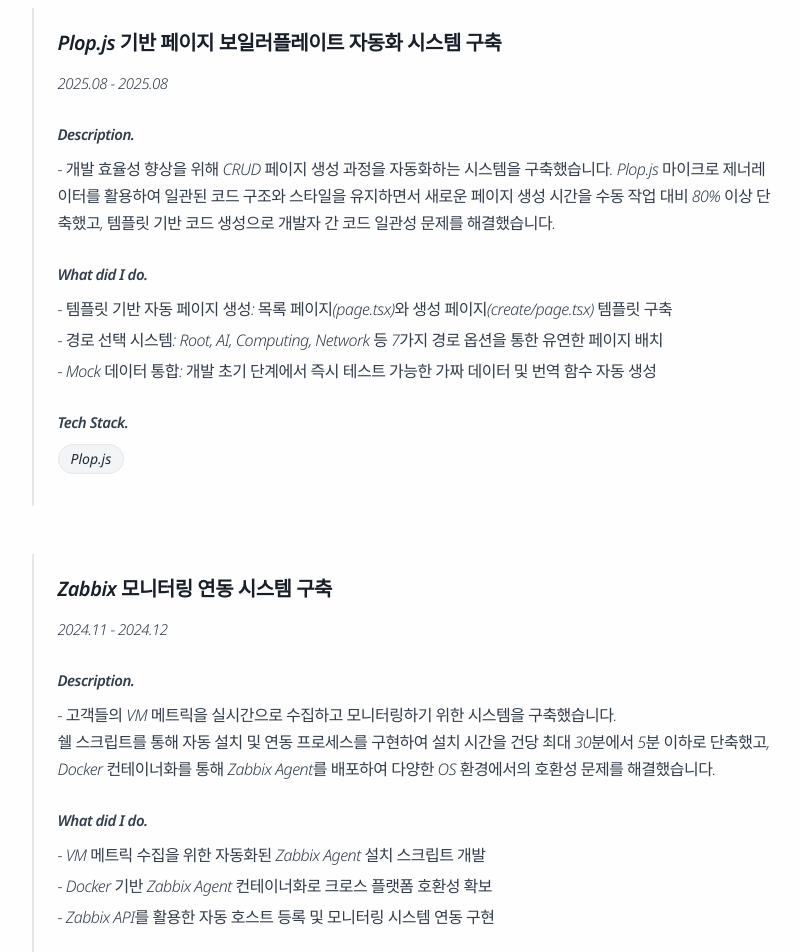
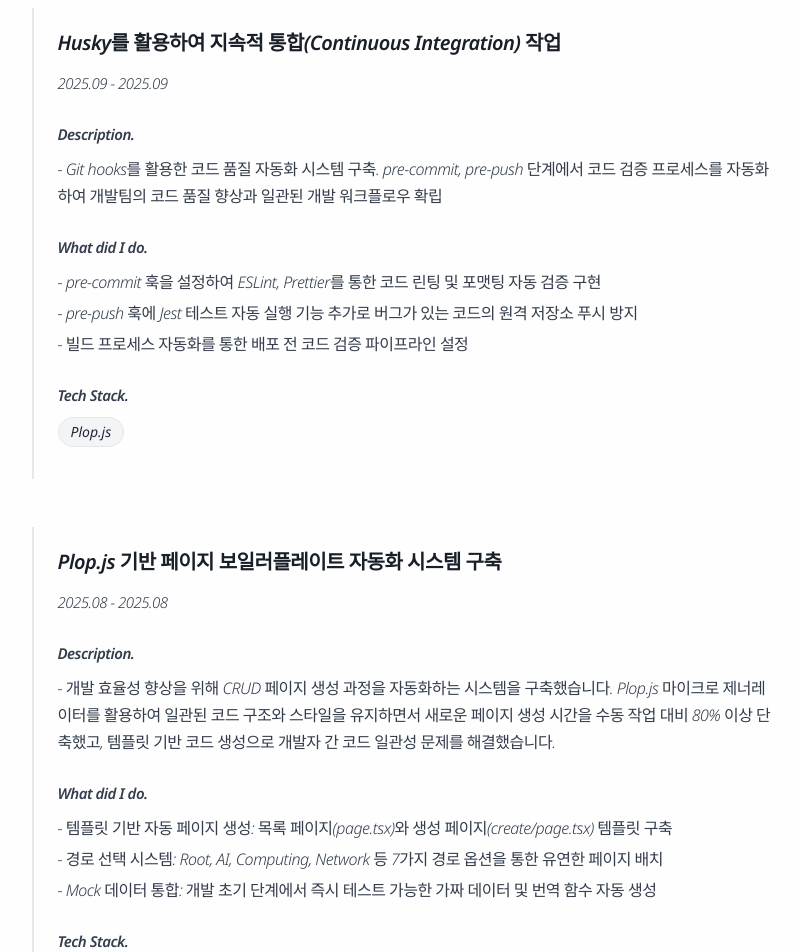
Before and after one commit to jeonghodong/blog, a Next.js app: page /resume in a window 1280 px wide. Shown: the part 2780-3732 px from the top of the page, without its empty margins (364-1164 px from the left). Built offline with nearby package versions, Linux system fonts and the light colour scheme; a web font is replaced by a local one.

Commit message:
feat: 이력서 데이터에 Husky를 활용한 CI 작업 추가 및 디자인 시스템 스토리북 적용 내용 업데이트

```diff
--- a/app/(route)/resume/_constants/data.ts
+++ b/app/(route)/resume/_constants/data.ts
@@ -82,6 +82,18 @@ export const resumeData = {
           ],
         },
         {
+          title: "Husky를 활용하여 지속적 통합(Continuous Integration) 작업",
+          period: "2025.09 - 2025.09",
+          description:
+            "Git hooks를 활용한 코드 품질 자동화 시스템 구축. pre-commit, pre-push 단계에서 코드 검증 프로세스를 자동화하여 개발팀의 코드 품질 향상과 일관된 개발 워크플로우 확립",
+          contributions: [
+            "pre-commit 훅을 설정하여 ESLint, Prettier를 통한 코드 린팅 및 포맷팅 자동 검증 구현",
+            "pre-push 훅에 Jest 테스트 자동 실행 기능 추가로 버그가 있는 코드의 원격 저장소 푸시 방지",
+            "빌드 프로세스 자동화를 통한 배포 전 코드 검증 파이프라인 설정",
+          ],
+          techStack: ["Plop.js"],
+        },
+        {
           title: "Plop.js 기반 페이지 보일러플레이트 자동화 시스템 구축",
           period: "2025.08 - 2025.08",
           description:
@@ -94,16 +106,16 @@ export const resumeData = {
           techStack: ["Plop.js"],
         },
         {
-          title: "Zabbix 모니터링 연동 시스템 구축",
-          period: "2024.11 - 2024.12",
+          title: "디자인 시스템 스토리북 적용",
+          period: "2025.08 - 2025.08",
           description:
-            "고객들의 VM 메트릭을 실시간으로 수집하고 모니터링하기 위한 시스템을 구축했습니다.\n쉘 스크립트를 통해 자동 설치 및 연동 프로세스를 구현하여 설치 시간을 건당 최대 30분에서 5분 이하로 단축했고, Docker 컨테이너화를 통해 Zabbix Agent를 배포하여 다양한 OS 환경에서의 호환성 문제를 해결했습니다.",
+            "아토믹 디자인 패턴을 적용하여 Atom-Molecule-Organism 단위로 컴포넌트를 체계화하고 재사용 가능한 UI 라이브러리를 구축했으며, S3 정적 호스팅으로 배포하여 디자이너가 실시간으로 컴포넌트를 확인하고 피드백할 수 있는 환경을 제공함으로써 디자인-개발 간 소통 비용을 30% 절감했습니다. 또한 컴포넌트별 독립적인 개발 및 테스트 환경 구성을 통해 개발 속도 향상과 디버깅 시간 단축을 실현했고, 문서화 기능을 활용하여 컴포넌트 사용법과 Props를 체계적으로 정리함으로써 팀 내 일관된 개발 표준을 확립하고 장기적인 유지보수 효율성을 개선했습니다. 이어서 git-action을 사용하여 배포 자동화하였습니다.",
           contributions: [
-            "VM 메트릭 수집을 위한 자동화된 Zabbix Agent 설치 스크립트 개발",
-            "Docker 기반 Zabbix Agent 컨테이너화로 크로스 플랫폼 호환성 확보",
-            "Zabbix API를 활용한 자동 호스트 등록 및 모니터링 시스템 연동 구현",
+            "아토믹 디자인 패턴 적용",
+            "스토리북 S3 정적 호스팅 배포",
+            "Github Action을 사용하여 배포 자동화",
           ],
-          techStack: ["Zabbix", "Shell Script", "Docker", "AWS EC2", "Nestjs"],
+          techStack: ["Plop.js"],
         },
         {
           title: "사내 온보딩 가이드 작업",
```
